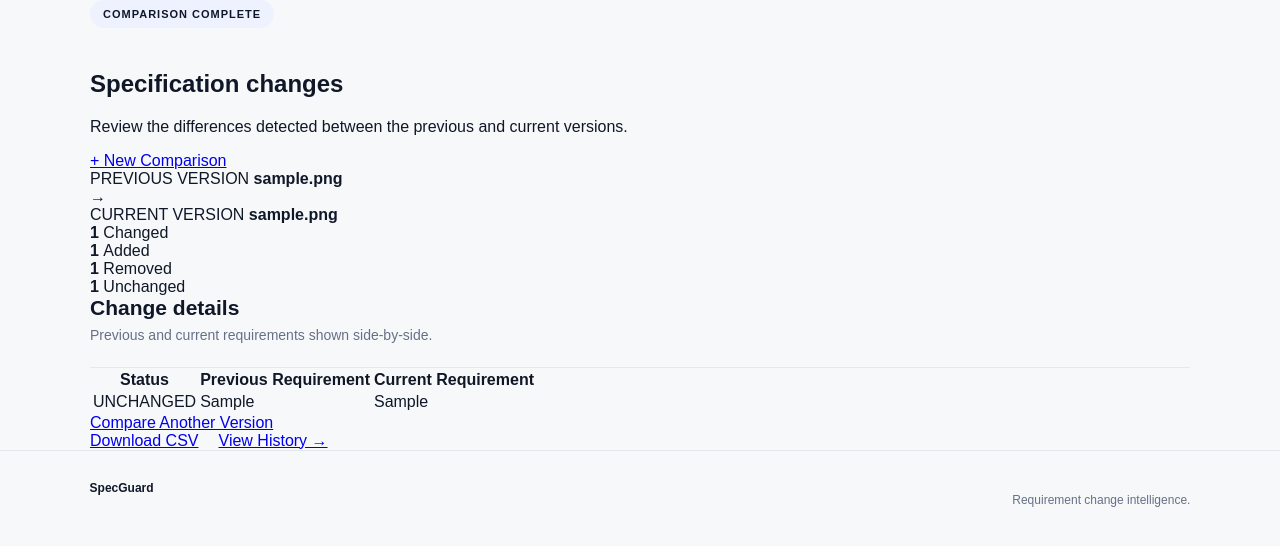
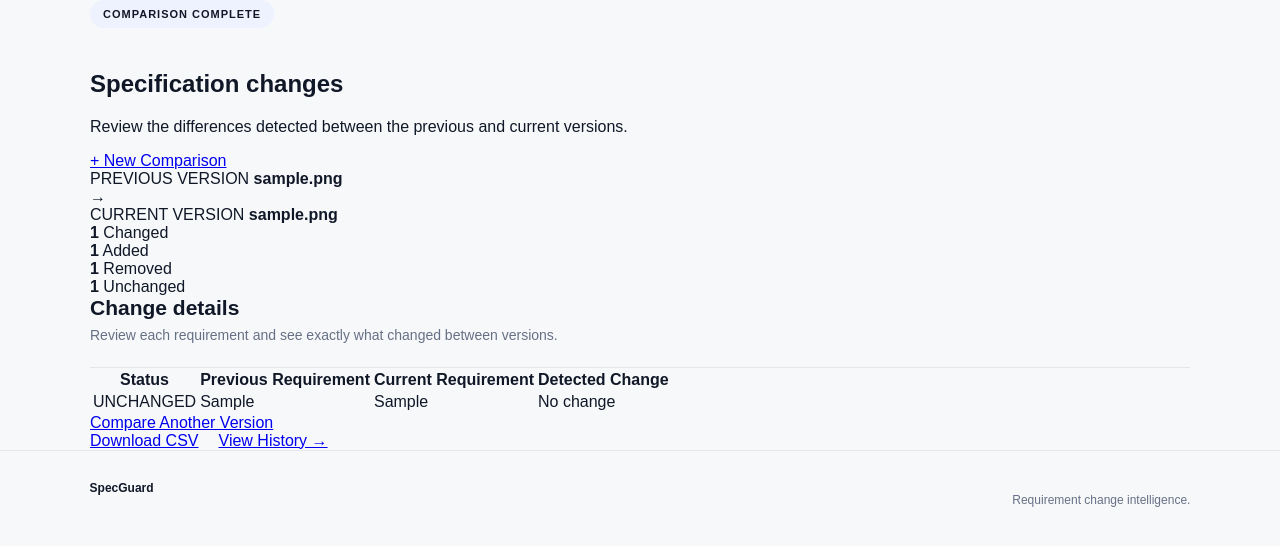
Before and after one commit to rboddire-source/SpecGuard, a Flask app: page /history/1 in a window 1280 px wide. Shown: the part 76-622 px from the top of the page. Run offline with Flask 3, Linux system fonts and the light colour scheme; tables that the repository leaves empty hold one stand-in row (values such as "Sample post").

```diff
--- a/templates/results.html
+++ b/templates/results.html
@@ -20,10 +20,7 @@
             <div class="brand-icon">S</div>
 
             <div>
-                <span class="brand-name">
-                    SpecGuard
-                </span>
-
+                <span class="brand-name">SpecGuard</span>
                 <span class="brand-tagline">
                     Specification Intelligence
                 </span>
@@ -31,13 +28,8 @@
         </a>
 
         <div class="nav-links">
-            <a href="/" class="active">
-                Compare
-            </a>
-
-            <a href="/history">
-                History
-            </a>
+            <a href="/" class="active">Compare</a>
+            <a href="/history">History</a>
         </div>
 
     </nav>
@@ -76,25 +68,19 @@
         <section class="comparison-files">
 
             <div>
-                <span>
-                    PREVIOUS VERSION
-                </span>
+                <span>PREVIOUS VERSION</span>
 
                 <strong>
                     {{ old_filename }}
                 </strong>
             </div>
 
-
             <div class="file-arrow">
                 →
             </div>
 
-
             <div>
-                <span>
-                    CURRENT VERSION
-                </span>
+                <span>CURRENT VERSION</span>
 
                 <strong>
                     {{ new_filename }}
@@ -108,46 +94,23 @@
         <section class="summary">
 
             <div>
-                <strong>
-                    {{ summary.changed }}
-                </strong>
-
-                <span>
-                    Changed
-                </span>
+                <strong>{{ summary.changed }}</strong>
+                <span>Changed</span>
             </div>
 
+            <div>
+                <strong>{{ summary.added }}</strong>
+                <span>Added</span>
+            </div>
 
             <div>
-                <strong>
-                    {{ summary.added }}
-                </strong>
-
-                <span>
-                    Added
-                </span>
+                <strong>{{ summary.removed }}</strong>
+                <span>Removed</span>
             </div>
 
-
             <div>
-                <strong>
-                    {{ summary.removed }}
-                </strong>
-
-                <span>
-                    Removed
-                </span>
-            </div>
-
-
-            <div>
-                <strong>
-                    {{ summary.unchanged }}
-                </strong>
-
-                <span>
-                    Unchanged
-                </span>
+                <strong>{{ summary.unchanged }}</strong>
+                <span>Unchanged</span>
             </div>
 
         </section>
@@ -159,13 +122,11 @@
             <div class="card-header">
 
                 <div>
-                    <h2>
-                        Change details
-                    </h2>
+                    <h2>Change details</h2>
 
                     <p>
-                        Previous and current requirements
-                        shown side-by-side.
+                        Review each requirement and see exactly
+                        what changed between versions.
                     </p>
                 </div>
 
@@ -181,6 +142,7 @@
                             <th>Status</th>
                             <th>Previous Requirement</th>
                             <th>Current Requirement</th>
+                            <th>Detected Change</th>
                         </tr>
                     </thead>
 
@@ -191,6 +153,7 @@
 
                         <tr>
 
+                            <!-- STATUS -->
                             <td>
                                 <span class="status-badge {{ result.status|lower }}">
                                     {{ result.status }}
@@ -198,13 +161,78 @@
                             </td>
 
 
+                            <!-- PREVIOUS REQUIREMENT -->
                             <td>
                                 {{ result.old if result.old else "—" }}
                             </td>
 
 
+                            <!-- CURRENT REQUIREMENT -->
                             <td>
                                 {{ result.new if result.new else "—" }}
+                            </td>
+
+
+                            <!-- DETECTED CHANGE -->
+                            <td>
+
+                                {% if result.status == "CHANGED"
+                                      and result.changes is defined %}
+
+                                    <div class="change-detail">
+
+                                        {% if result.changes.removed %}
+
+                                            <span class="change-old">
+                                                {{ result.changes.removed | join(" ") }}
+                                            </span>
+
+                                        {% else %}
+
+                                            <span>—</span>
+
+                                        {% endif %}
+
+
+                                        <span class="change-arrow">
+                                            →
+                                        </span>
+
+
+                                        {% if result.changes.added %}
+
+                                            <span class="change-new">
+                                                {{ result.changes.added | join(" ") }}
+                                            </span>
+
+                                        {% else %}
+
+                                            <span>—</span>
+
+                                        {% endif %}
+
+                                    </div>
+
+                                {% elif result.status == "ADDED" %}
+
+                                    <span class="change-description">
+                                        New requirement
+                                    </span>
+
+                                {% elif result.status == "REMOVED" %}
+
+                                    <span class="change-description">
+                                        Requirement removed
+                                    </span>
+
+                                {% else %}
+
+                                    <span class="change-description">
+                                        No change
+                                    </span>
+
+                                {% endif %}
+
                             </td>
 
                         </tr>
@@ -236,7 +264,6 @@
                     Download CSV
                 </a>
 
-
                 <a href="/history"
                    class="primary-link">
                     View History →
@@ -252,9 +279,7 @@
     <!-- FOOTER -->
     <footer>
 
-        <span>
-            SpecGuard
-        </span>
+        <span>SpecGuard</span>
 
         <p>
             Requirement change intelligence.
```
